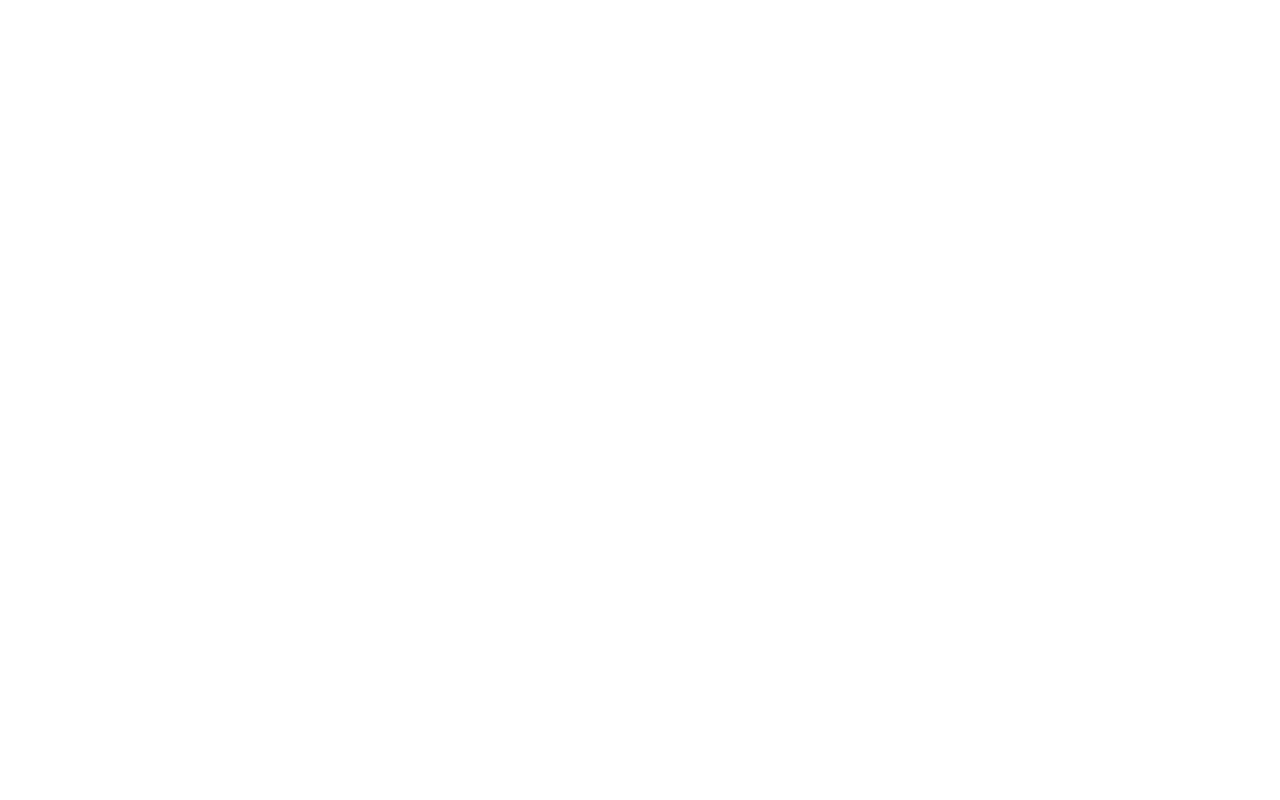
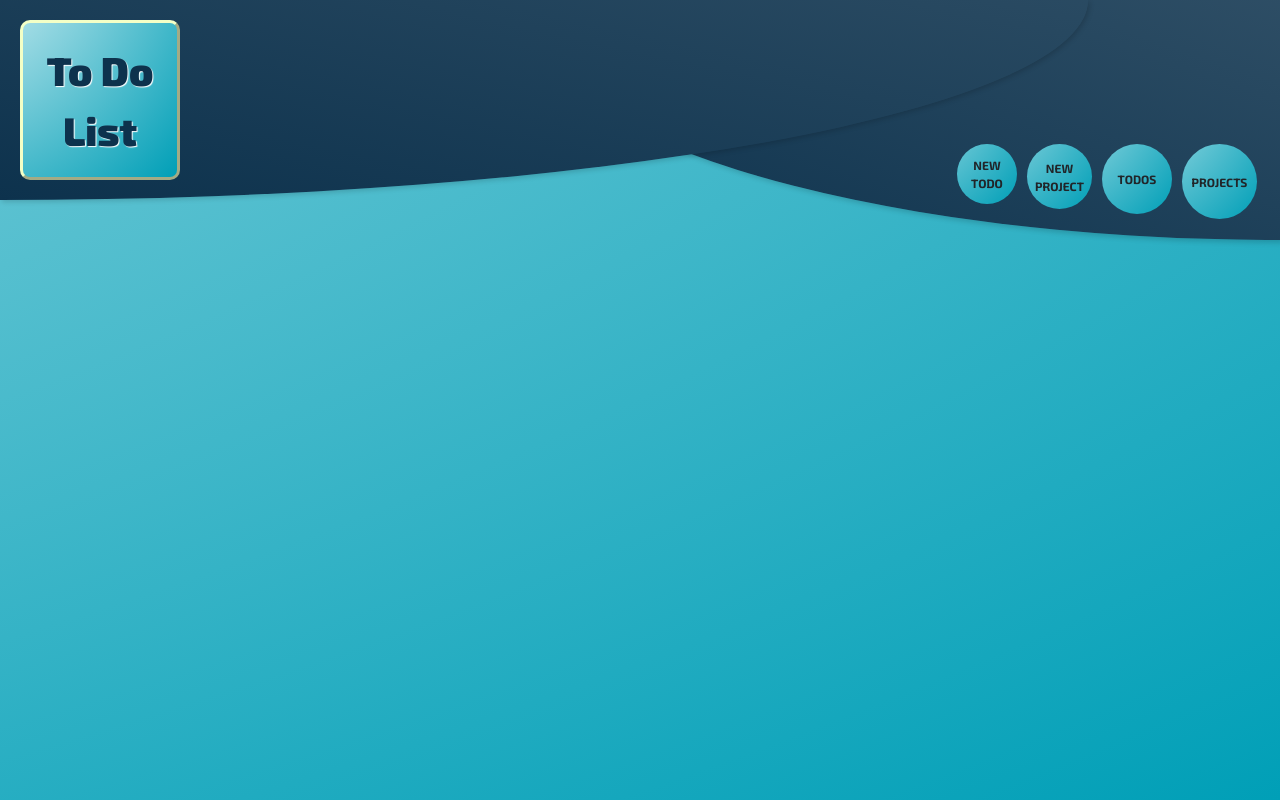
Before and after one commit to jkbsck/todo-list, a website built with webpack: page dist/index.html in a window 1280 px wide. Built offline with nearby package versions, Linux system fonts and the light colour scheme.

Commit message:
Navbar added.

```diff
--- a/src/index.js
+++ b/src/index.js
@@ -1 +1,47 @@
-console.log("Works");
+const ToDo = (() => {
+
+  class ToDoItem {
+    constructor(
+      title = "New To Do Item",
+      description = "Description",
+      dueDate = _addDays(new Date(), 30),
+      priority = "low",
+      notes = "Notes",
+      checklist = []
+    ){
+      this.title = title;
+      this.description = description;
+      this.dueDate = dueDate;
+      this.priority = priority;
+      this.notes = notes;
+      this.checklist = checklist;
+    };
+  };
+
+  class ToDoProject {
+    constructor(
+      title = "New Project",
+      description = "Description",
+      toDoItems = []
+    ){
+      this.title = title;
+      this.description = description;
+      this.toDoItems = toDoItems;
+    };
+  };
+
+  // add given days to date object
+  const _addDays = (date, days) => {
+    date.setDate(date.getDate() + days);
+    return date;
+  };
+
+  return { ToDoItem, ToDoProject };
+
+})();
+
+let todo1 = new ToDo.ToDoItem();
+console.log(todo1);
+
+let project1 = new ToDo.ToDoProject();
+console.log(project1);
--- a/src/style.scss
+++ b/src/style.scss
@@ -1,6 +1,98 @@
+// fonts
+@import url('https://fonts.googleapis.com/css2?family=Exo+2:ital,wght@0,100;0,200;0,300;0,400;0,600;0,700;0,800;0,900;1,100;1,200;1,300;1,400;1,500;1,600;1,700;1,800;1,900&display=swap');
+
 // config
 * {
   box-sizing: border-box;
   margin: 0;
   padding: 0;
+  font-family: 'Exo 2', sans-serif;
 }
+
+// main
+.main {
+  min-height: 100vh;
+  background: radial-gradient(at -200% -100%, white, #009fb7);
+}
+// header
+header {
+  width: 100%;
+  height: 200px;
+  position: fixed;
+  .wrapper {
+    width: 85%;
+    height: 100%;
+    position: relative;
+    background: radial-gradient(at 800% -800%, white, #0d324d);
+    // clip-path: ellipse(100% 100% at 0 0);
+    border-bottom-right-radius: 100%;
+    // box-shadow: #0d324d 1px 1px 10px;
+    box-shadow: #00000027 2px 2px 5px;
+
+    .title {
+      width: 160px;
+      height: 160px;
+      position: absolute;
+      margin: 20px;
+      display: flex;
+      flex-direction: column;
+      justify-content: center;
+      align-items: center;
+      border: outset 3px #F3FFC6;
+      border-radius: 10px;
+      color: #0d324d;
+      font-weight: 900;
+      font-size: 40px;
+      text-shadow: white 1px 1px 1px;
+      background: radial-gradient(at -80px -100px, white, #009fb7);
+    }
+  }
+  .navbar {
+    height: 120%;
+    width: 60%;
+    position: absolute;
+    top: 0;
+    right: 0;
+    background: radial-gradient(at 700% -700%, white, #0d324d);
+    z-index: -1;
+    border-bottom-left-radius: 100%;
+    box-shadow: #00000027 3px 3px 5px;
+    .navbar-item {
+      border-radius: 50%;
+      background: red;
+      position: absolute;
+      display: flex;
+      justify-content: center;
+      align-items: center;
+      text-align: center;
+      font-size: 12px;
+      font-weight: 700;
+      // background: #009fb7;
+      background: radial-gradient(at -80px -100px, white, #009fb7);
+    }
+    .new-todo {
+      height: 60px;
+      width: 60px;
+      top: 60%;
+      right: calc(3% + 85px + 80px + 75px);
+    }
+    .new-project {
+      height: 65px;
+      width: 65px;
+      top: 60%;
+      right: calc(3% + 85px + 80px);
+    }
+    .todos {
+      height: 70px;
+      width: 70px;
+      top: 60%;
+      right: calc(3% + 85px);
+    }
+    .projects {
+      height: 75px;
+      width: 75px;
+      top: 60%;
+      right: 3%;
+    }
+  }
+}
```
Also changed, not shown: dist/css/style.css, dist/index.html, dist/main.js, 1 other file.
